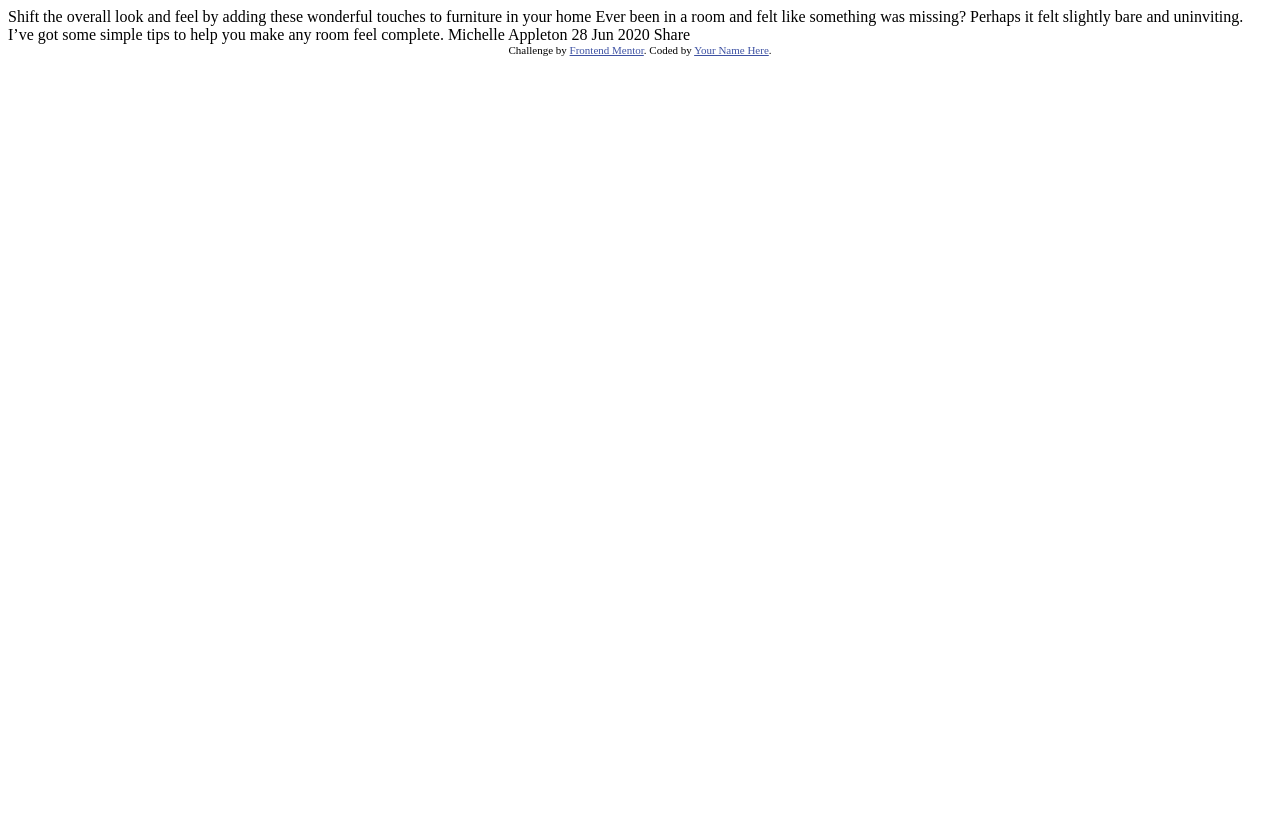
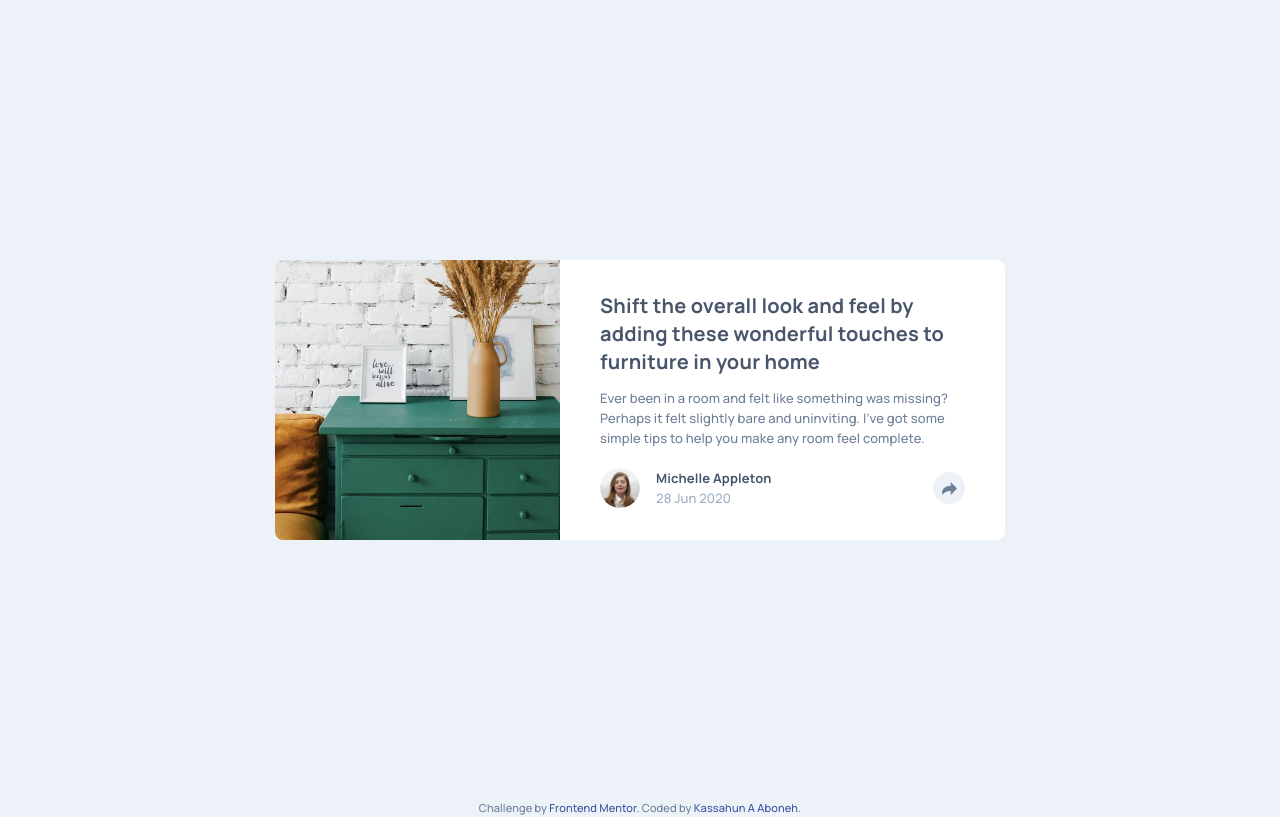
Before and after one commit to kassahunAmdie/article-preview-component-master, a plain HTML site: page index.html in a window 1280 px wide. Drawn offline with Linux system fonts and the light colour scheme.

Commit message:
Second commit before JS

```diff
--- a/index.html
+++ b/index.html
@@ -6,31 +6,57 @@
 
   <link rel="icon" type="image/png" sizes="32x32" href="./images/favicon-32x32.png">
 
+  <!-- Google fonts -->
+  <link rel="preconnect" href="https://fonts.googleapis.com">
+  <link rel="preconnect" href="https://fonts.gstatic.com" crossorigin>
+  <link href="https://fonts.googleapis.com/css2?family=Manrope:wght@200..800&display=swap" rel="stylesheet">
+
+  <link rel="stylesheet" href="dist/style.css">
+
   <title>Frontend Mentor | Article preview component</title>
 
-  <!-- Feel free to remove these styles or customise in your own stylesheet 👍 -->
-  <style>
-    .attribution { font-size: 11px; text-align: center; }
-    .attribution a { color: hsl(228, 45%, 44%); }
-  </style>
 </head>
 <body>
-
+  <main class="container">
+    <section class="card">
+      <div class="card__image">
+        <img src="./images/drawers.jpg" alt="Drawers" width="660" height="528">
+      </div>
+      <div class="card__content-wrapper">
+      <div class="card__content">
+        <h1 class="card__title">
           Shift the overall look and feel by adding these wonderful
           touches to furniture in your home
-
+        </h1>
+        <p class="card__description">
           Ever been in a room and felt like something was missing? Perhaps
           it felt slightly bare and uninviting. I’ve got some simple tips
           to help you make any room feel complete.
+        </p>
+      </div>
+      <div class="author-profile">
+        <div class="author-profile__wrapper">
+          <div class="author-profile__image">
+            <img src="./images/avatar-michelle.jpg" alt="Michelle Appleton">
+          </div>
+          <div class="author-profile__info">
+            <h2 class="author-profile__name">Michelle Appleton <span class="no-wrap">28 Jun 2020</span></h2>
+          </div>
+        </div>
+        <p class="profile__share-text">Share</p>
+        <div class="profile__share">
+          <img src="./images/icon-share.svg" alt="Share Icon">
+        </div>
+      </div>
+      </div>
+    </section>
+  </main>
 
-  Michelle Appleton
-  28 Jun 2020
-
-  Share
-
+  <footer class="footer">
     <div class="attribution">
       Challenge by <a href="https://www.frontendmentor.io?ref=challenge" target="_blank">Frontend Mentor</a>.
-    Coded by <a href="#">Your Name Here</a>.
+      Coded by <a href="#">Kassahun A Aboneh</a>.
     </div>
+  </footer>
 </body>
 </html>
--- /dev/null
+++ b/scss/base/_colors.scss
@@ -0,0 +1,8 @@
+
+  :root {
+    --cl-light-grayish-blue: hsl(210, 46%, 95%);
+    --cl-dark-grayish-blue: hsl(217, 19%, 35%);
+    --cl-dark-blue: hsl(214, 17%, 51%);
+    --cl-grayish-blue: hsl(212, 23%, 69%);
+    --cl-white: hsl(0, 0%, 100%);
+  }
--- /dev/null
+++ b/scss/base/_index.scss
@@ -0,0 +1,3 @@
+@forward 'colors';
+@forward 'reset';
+@forward 'typography';
--- /dev/null
+++ b/scss/base/_reset.scss
@@ -0,0 +1,34 @@
+// @use '../utilities' as u;
+
+/*
+  Josh's Custom CSS Reset with small change
+  https://www.joshwcomeau.com/css/custom-css-reset/
+*/
+
+html, body {
+  height: 100%;
+}
+
+*, *::before, *::after {
+  box-sizing: border-box;
+}
+
+* {
+  margin: 0;
+}
+
+img, picture, video, canvas, svg {
+  display: block;
+  max-width: 100%;
+  height: auto;
+}
+
+input, button, textarea, select {
+  font: inherit;
+}
+
+p, h1, h2, h3, h4, h5, h6 {
+  overflow-wrap: break-word;
+}
+
+/* End CSS reset */
--- /dev/null
+++ b/scss/base/_typography.scss
@@ -0,0 +1,48 @@
+@use "../utilities" as u;
+
+//base font
+$font: "Manrope", sans-serif;
+
+//font-size
+$fs-100: 0.8125rem;
+$fs-200: 1rem;
+$fs-300: 1.25rem;
+
+//font-weight
+$fw-medium: 500;
+$fw-bold: 700;
+
+body {
+  font-family: $font;
+  font-size: $fs-100;
+  font-weight: $fw-medium;
+  line-height: 1.54;
+  letter-spacing: 0.12px;
+  color: var(--cl-dark-blue);
+  background-color: var(--cl-light-grayish-blue);
+  overflow: hidden;
+}
+
+h1, h2, h3 {
+  font-weight:$fw-bold;
+  color: var(--cl-dark-grayish-blue);
+}
+
+h1 {
+  font-size: $fs-200;
+  letter-spacing: 0.2px;
+  line-height: 1.5;
+
+  @include u.breakpoint(small){
+    font-size: $fs-300;
+    line-height: 1.4;
+  }
+}
+
+h2 {
+  font-size: $fs-100;
+}
+
+a {
+  text-decoration: none;
+}
--- /dev/null
+++ b/scss/layout/_decorativeUtil.scss
@@ -0,0 +1,11 @@
+@use '../base' as *;
+
+// Utilities
+
+.no-wrap {
+  white-space: nowrap;
+  font-size: $fs-100;
+  color: var(--cl-grayish-blue);
+}
+
+span {display: block}
--- /dev/null
+++ b/scss/layout/_footer.scss
@@ -0,0 +1,14 @@
+
+.footer {
+  position: sticky;
+  top: 100vh;
+}
+
+.attribution {
+  font-size: 11px;
+  text-align: center;
+
+    & a {
+      color: hsl(228, 45%, 44%);
+    }
+}
--- /dev/null
+++ b/scss/layout/_grid.scss
@@ -0,0 +1,115 @@
+@use '../utilities' as u;
+@use '../base/typography' as *;
+
+.container {
+  container-type: inline-size;
+}
+
+@container (width < 650px) {
+  .card {
+    max-width: 385px;
+  }
+}
+
+.card {
+  display: grid;
+  grid-template-columns: 1fr;
+  row-gap: 36px;
+  width: min(100% - 48px, 730px);
+  margin-inline: auto;
+  margin-block-start: 74px;
+  margin-block-end: 81px;
+  background-color: var(--cl-white);
+  border-radius: 8px;
+  overflow: hidden;
+
+  &__content-wrapper {
+    padding-inline: 32px;
+    display: grid;
+    row-gap: 32px;
+
+    @include u.breakpoint(small){
+      padding-inline: 40px;
+      padding-block: 32px;
+      gap: 20px;
+    }
+  }
+
+  &__image {
+    width: 100%;
+    height: 200px;
+    & img {
+      width: 100%;
+      height: 100%;
+      object-fit: cover;
+      object-position: center 25%;
+
+      @include u.breakpoint(small){
+        object-position: left;
+      }
+    }
+
+    @include u.breakpoint(small){
+      height: 100%;
+    }
+  }
+
+  &__content {
+    display: grid;
+    gap: 12px;
+  }
+
+  @include u.breakpoint(small){
+    grid-template-columns: 285px 1fr;
+
+    & {
+      margin-block: 260px;
+    }
+  }
+}
+
+.author-profile {
+  display: flex;
+  justify-content: space-between;
+  align-items: center;
+  margin-bottom: 20px;
+
+  @include u.breakpoint(small){
+    margin-bottom: 0;
+  }
+
+  &__wrapper {
+    display: flex;
+    align-items: center;
+    gap: 16px;
+  }
+
+  &__image {
+    width: 40px;
+    height: 40px;
+    border-radius: 50%;
+    overflow: hidden;
+
+    & img {
+      border-radius: 50%;
+    }
+  }
+
+  &__name :is(span) {
+    font-weight: $fw-medium;
+  }
+}
+
+.profile__share-text {
+  display: none;
+}
+
+.profile__share {
+  width: 32px;
+  height: 32px;
+  border-radius: 50%;
+  background-color: var(--cl-light-grayish-blue);
+  display: grid;
+  align-content: center;
+  justify-items: center;
+  }
--- /dev/null
+++ b/scss/layout/_index.scss
@@ -0,0 +1,3 @@
+@forward 'decorativeUtil';
+@forward 'grid';
+@forward 'footer';
--- /dev/null
+++ b/scss/style.scss
@@ -0,0 +1,2 @@
+@use 'base';
+@use 'layout';
--- /dev/null
+++ b/scss/utilities/_index.scss
@@ -0,0 +1 @@
+@forward 'mixins';
--- /dev/null
+++ b/scss/utilities/_mixins.scss
@@ -0,0 +1,14 @@
+// breakpoint 650px
+
+$breakpoint-up: (
+  "small": 40.625em,
+  "medium": 60em,
+  "large": 80em,
+  "xlarge": 120em
+);
+
+@mixin breakpoint($size) {
+  @media (min-width: map-get($breakpoint-up, $size)) {
+    @content;
+  }
+}
```
Also changed, not shown: dist/index.css (added), dist/style.css (added), style.css (deleted), 3 other files. Lines whose indentation alone changed are shown as unchanged.
